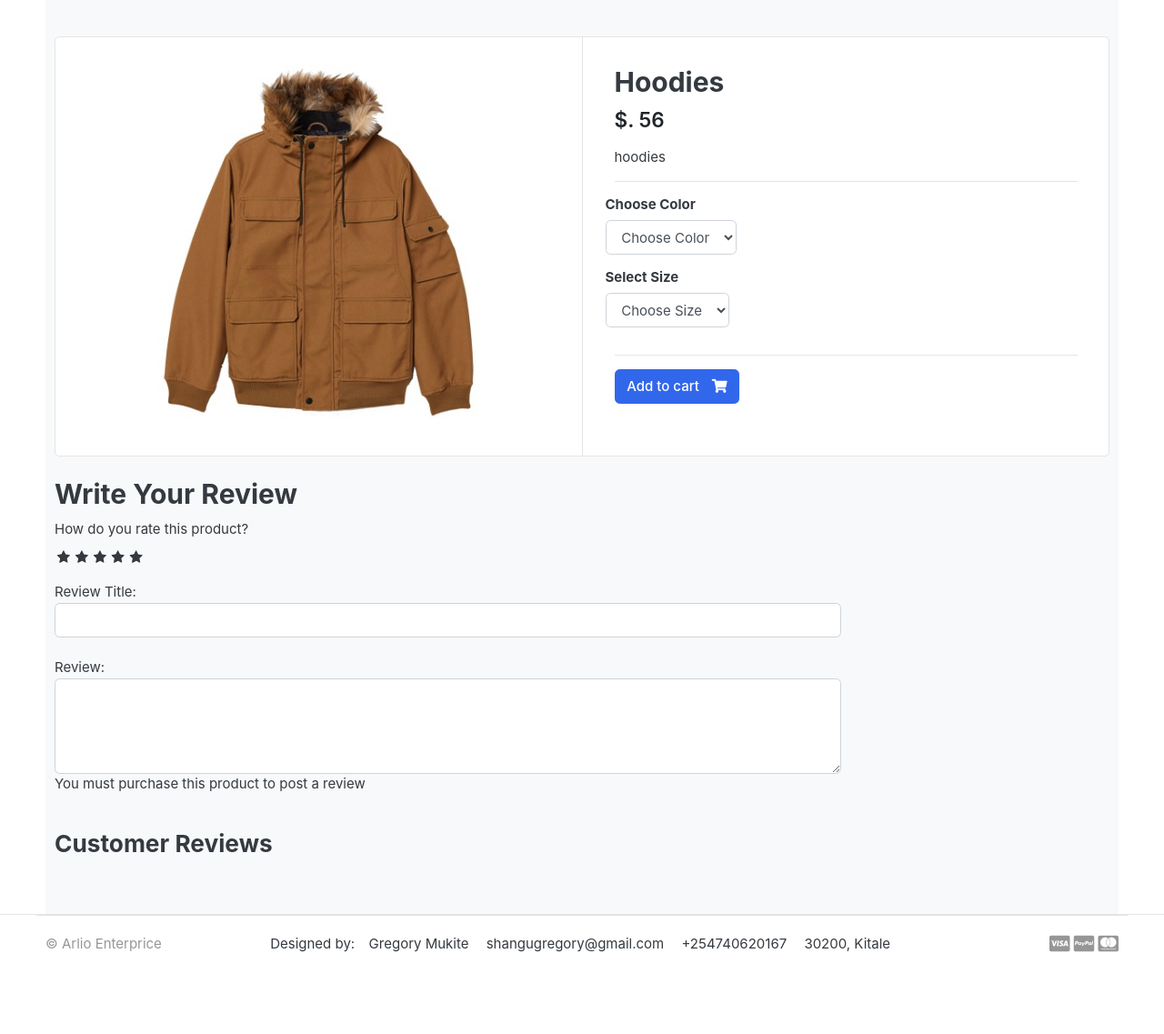
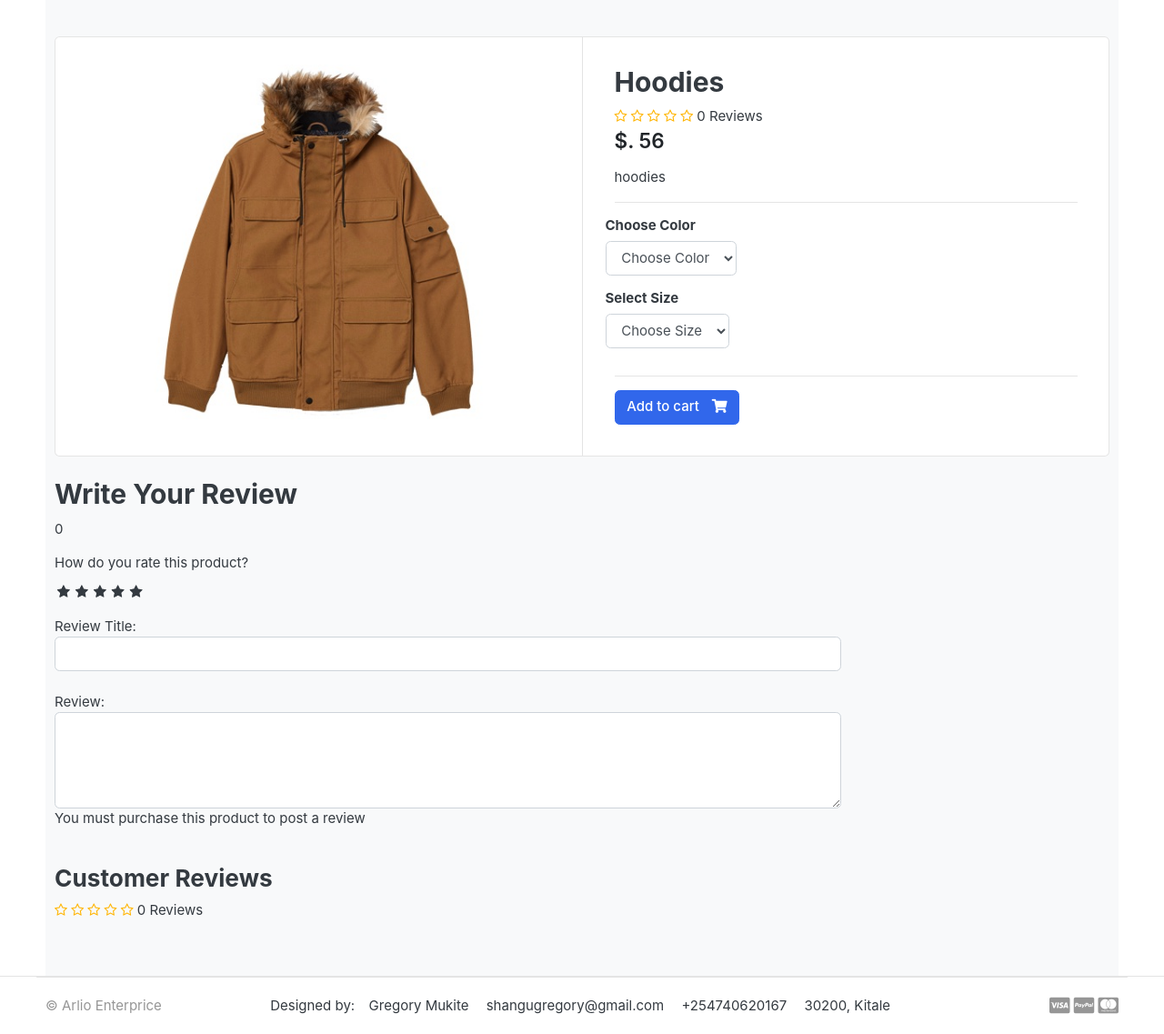
Before and after one commit to shangugregory/Django-Ecommece, a Django app: a page that uses estore/estore/templates/store/product-detail.html in a window 1280 px wide. Shown: the part 118-1255 px from the top of the page at 91% size. Before the commit the page ends 1165 px from the top, so only its background shows below. Run offline with Django 5.2, Linux system fonts and the light colour scheme; a user stored in the database is signed in; data comes from the database, SQL or seed files in the repository; both versions use the stored data as it was after the commit; some libraries are stand-ins or nearby versions; some web fonts are replaced.

Commit message:
working on rating review

```diff
--- a/estore/estore/templates/store/product-detail.html
+++ b/estore/estore/templates/store/product-detail.html
@@ -19,6 +19,17 @@
             {% csrf_token %}
             <article class="content-body">
               <h2 class="title">{{ single_product.product_name }}</h2>
+              <div class = "rating-star">
+                <span>
+                  <i class="fa fa-star{% if single_product.averageReview < 0.5 %}-o{% elif single_product.averageReview >= 0.5 and single_product.averageReview < 1 %}-half-o {%endif%}" aria-hidden="true"></i>
+                  <i class="fa fa-star{% if single_product.averageReview < 1.5 %}-o{% elif single_product.averageReview >= 1.5 and single_product.averageReview < 2 %}-half-o {%endif%}" aria-hidden="true"></i>
+                  <i class="fa fa-star{% if single_product.averageReview < 2.5 %}-o{% elif single_product.averageReview >= 2.5 and single_product.averageReview < 3 %}-half-o {%endif%}" aria-hidden="true"></i>
+                  <i class="fa fa-star{% if single_product.averageReview < 3.5 %}-o{% elif single_product.averageReview >= 3.5 and single_product.averageReview < 4 %}-half-o {%endif%}" aria-hidden="true"></i>
+                  <i class="fa fa-star{% if single_product.averageReview < 4.5 %}-o{% elif single_product.averageReview >= 4.5 and single_product.averageReview < 5 %}-half-o {%endif%}" aria-hidden="true"></i>
+                   <span>{{single_product.countReview}} Reviews</span>
+                </span>
+           </div>
+
 
               <div class="mb-3">
                 <var class="price h4">$. {{ single_product.price}}</var>
@@ -83,6 +94,7 @@
         <form action="{% url 'submit_review' single_product.id %}" method="POST">
           {% csrf_token %}
           <h2>Write Your Review</h2>
+          <p> {{ single_product.averageReview }} </p>
           <div>
             <!---Ratting Star-->
             <label>How do you rate this product?</label>
@@ -103,10 +115,10 @@
             <br>
 
             Review Title:
-            <input type="text" class="form-control" name="subject">
+            <input type="text" class="form-control" name="subject" required>
             <br>
             Review:
-            <textarea class="form-control" name="review" rows="4"></textarea>
+            <textarea class="form-control" name="review" rows="4" required></textarea>
             {% if user.is_authenticated %}
               {% if orderproduct %}
                 <input class="btn btn-primary mb-3 mt-2" type="submit" value="Submit_Review">
@@ -122,6 +134,17 @@
 <br>
          <header class="section-heading">
           <h3>Customer Reviews</h3>
+           <div class = "rating-star">
+                <span>
+                  <i class="fa fa-star{% if single_product.averageReview < 0.5 %}-o{% elif single_product.averageReview >= 0.5 and single_product.averageReview < 1 %}-half-o {%endif%}" aria-hidden="true"></i>
+                  <i class="fa fa-star{% if single_product.averageReview < 1.5 %}-o{% elif single_product.averageReview >= 1.5 and single_product.averageReview < 2 %}-half-o {%endif%}" aria-hidden="true"></i>
+                  <i class="fa fa-star{% if single_product.averageReview < 2.5 %}-o{% elif single_product.averageReview >= 2.5 and single_product.averageReview < 3 %}-half-o {%endif%}" aria-hidden="true"></i>
+                  <i class="fa fa-star{% if single_product.averageReview < 3.5 %}-o{% elif single_product.averageReview >= 3.5 and single_product.averageReview < 4 %}-half-o {%endif%}" aria-hidden="true"></i>
+                  <i class="fa fa-star{% if single_product.averageReview < 4.5 %}-o{% elif single_product.averageReview >= 4.5 and single_product.averageReview < 5 %}-half-o {%endif%}" aria-hidden="true"></i>
+                   <span>{{single_product.countReview}} Reviews</span>
+                </span>
+           </div>
+
         </header>
         {% for review in reviews  %}
         <article class="box mb-3">
@@ -131,11 +154,13 @@
               <span class="date text-muted float-md-right">{{review.updated_at}} </span>
               <h6 class="mb-1">{{review.user.full_name}}</h6>
               <div class = "rating-star">
+                <span>
                 <i class="fa fa-star{% if review.rating == 0.5 %}-half-o{% elif review.rating < 1 %}-o {%endif%}" aria-hidden="true"></i>
                 <i class="fa fa-star{% if review.rating == 1.5 %}-half-o{% elif review.rating < 2 %}-o {%endif%}" aria-hidden="true"></i>
                 <i class="fa fa-star{% if review.rating == 2.5 %}-half-o{% elif review.rating < 3 %}-o {%endif%}" aria-hidden="true"></i>
                 <i class="fa fa-star{% if review.rating == 3.5 %}-half-o{% elif review.rating < 4 %}-o {%endif%}" aria-hidden="true"></i>
                 <i class="fa fa-star{% if review.rating == 4.5 %}-half-o{% elif review.rating < 5 %}-o {%endif%}" aria-hidden="true"></i>
+                </span>
               </div>
             </div>
           </div>
--- a/estore/store/models.py
+++ b/estore/store/models.py
@@ -1,4 +1,5 @@
 from django.db import models
+from django.db.models import Avg, Count
 from django.urls import reverse
 from category.models import Category
 from accounts.models import Account
@@ -16,11 +17,27 @@ class Product(models.Model):
     modified_date= models.DateTimeField(auto_now = True)
     is_available = models.BooleanField()
 
+    def averageReview(self):
+        reviews = ReviewRatings.objects.filter(product = self, status = True).aggregate(average = Avg('rating'))
+        avg = 0
+        if reviews['average'] is not None:
+            avg = float(reviews['average'])
+        return avg
+
+    def countReview(self):
+        reviews = ReviewRatings.objects.filter(product=self, status=True).aggregate(count=Count('id'))
+        count = 0
+        if reviews['count'] is not None:
+            count = int(reviews['count'])
+        return count
+
     def get_url(self):
         return reverse('Product_Detail', args=[self.category.slug, self.slug])
 
     def __str__(self):
         return self.product_name
+
+
 class variationmanager(models.Manager):
     def colors(self):
         return super(variationmanager, self).filter(variation_cartegory = 'color', is_active = True)
--- a/estore/store/views.py
+++ b/estore/store/views.py
@@ -46,11 +46,13 @@ def Product_Detail(request, category_slug ,product_slug):
         in_cart = CartItem.objects.filter(cart__cart_id = _cart_id(request), product = single_product).exists()
     except Exception as e:
         raise e
-    try:
-        orderproduct = OrderProduct.objects.filter(user = request.user, product_id = single_product.id).exists()
-    except OrderProduct.DoesNotExist:
+    if request.user.is_authenticated:
+        try:
+            orderproduct = OrderProduct.objects.filter(user = request.user, product_id = single_product.id).exists()
+        except OrderProduct.DoesNotExist:
+            orderproduct = None
+    else:
         orderproduct = None
-
     #get reviews
     reviews = ReviewRatings.objects.filter(product_id = single_product.id, status = True)
     context = {
```
Also changed, not shown: estore/db.sqlite3.
